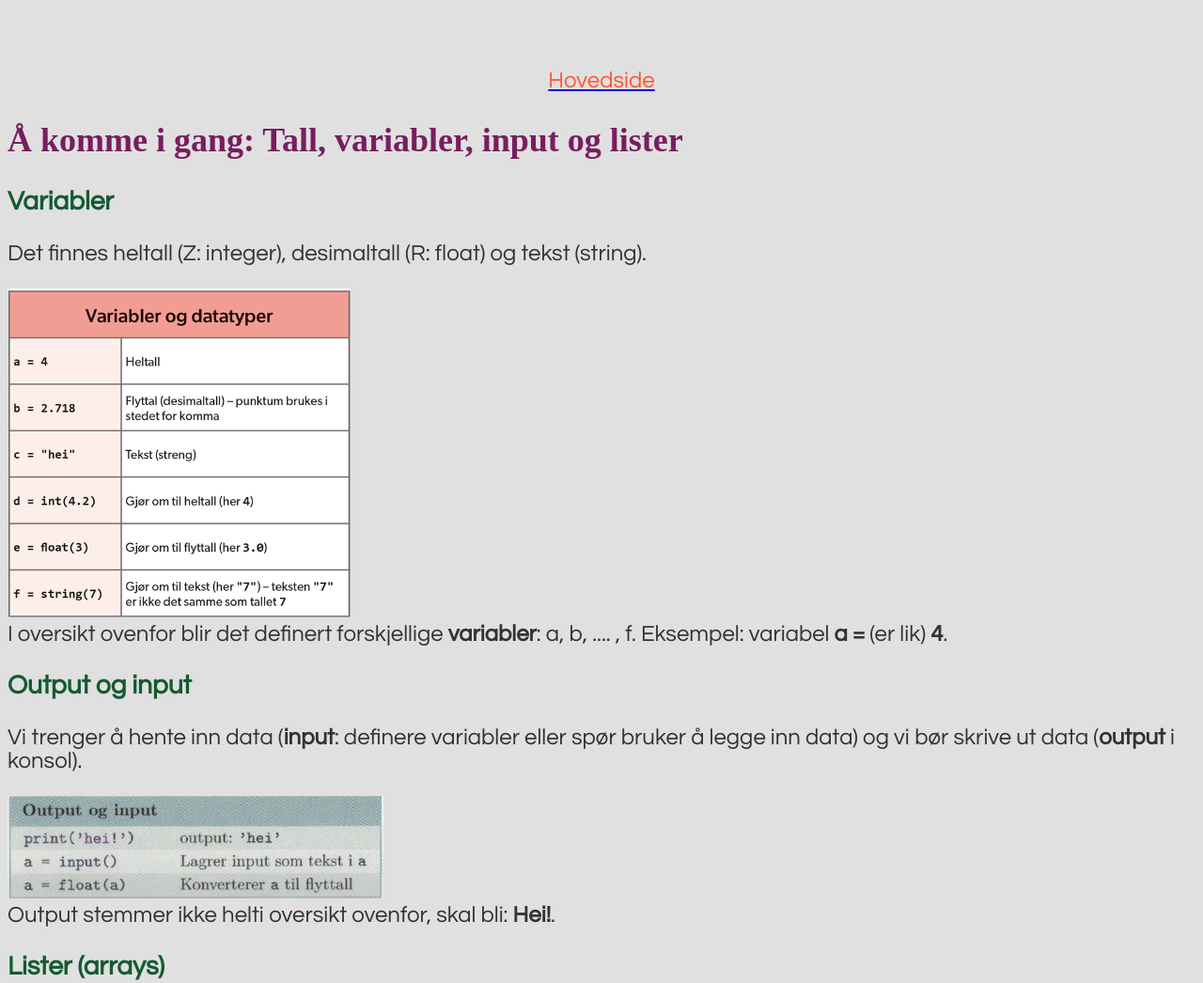
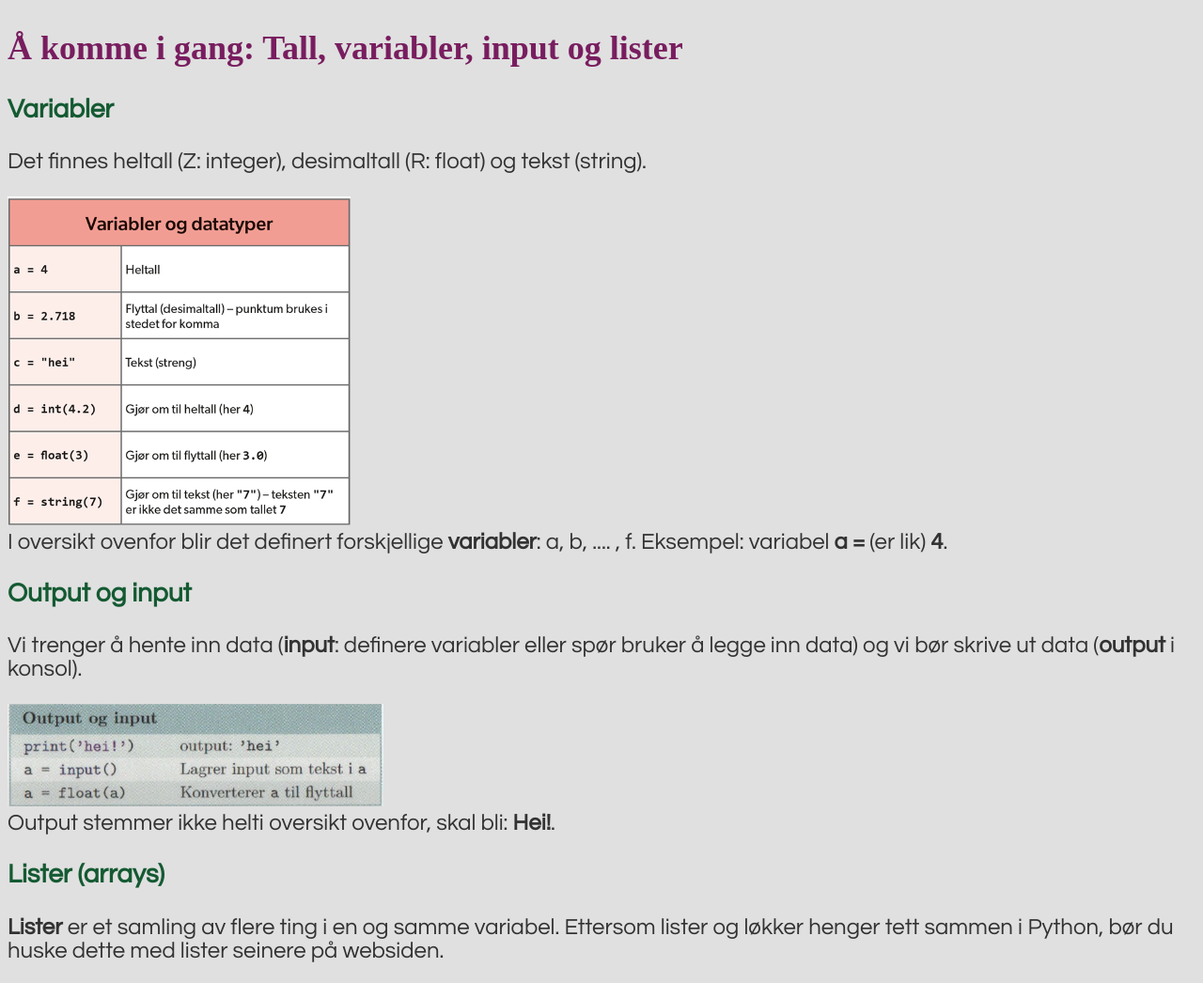
Before and after one commit to bellemakers/bellemakers.github.io, a plain HTML site: page MKSauda/vidkod_vidg.html in a window 1280 px wide. Shown: the top 1046 px of the page at 94% size. Drawn offline with Linux system fonts and the light colour scheme.

Commit message:
Update vidkod_vidg.html

```diff
--- a/MKSauda/vidkod_vidg.html
+++ b/MKSauda/vidkod_vidg.html
@@ -8,9 +8,6 @@
 	<link rel="stylesheet" href="stilark.css">
 </head>
 <body>
-
-<p>&nbsp;</p>
-	<p align="center"> <a href="../RFKdeling/index.html"><FONT COLOR="#FF5733">Hovedside</FONT COLOR></a></p>
 
 <h2 id="k3">Å komme i gang: Tall, variabler, input og lister </h2>
 		<h3>Variabler</h3>
```
